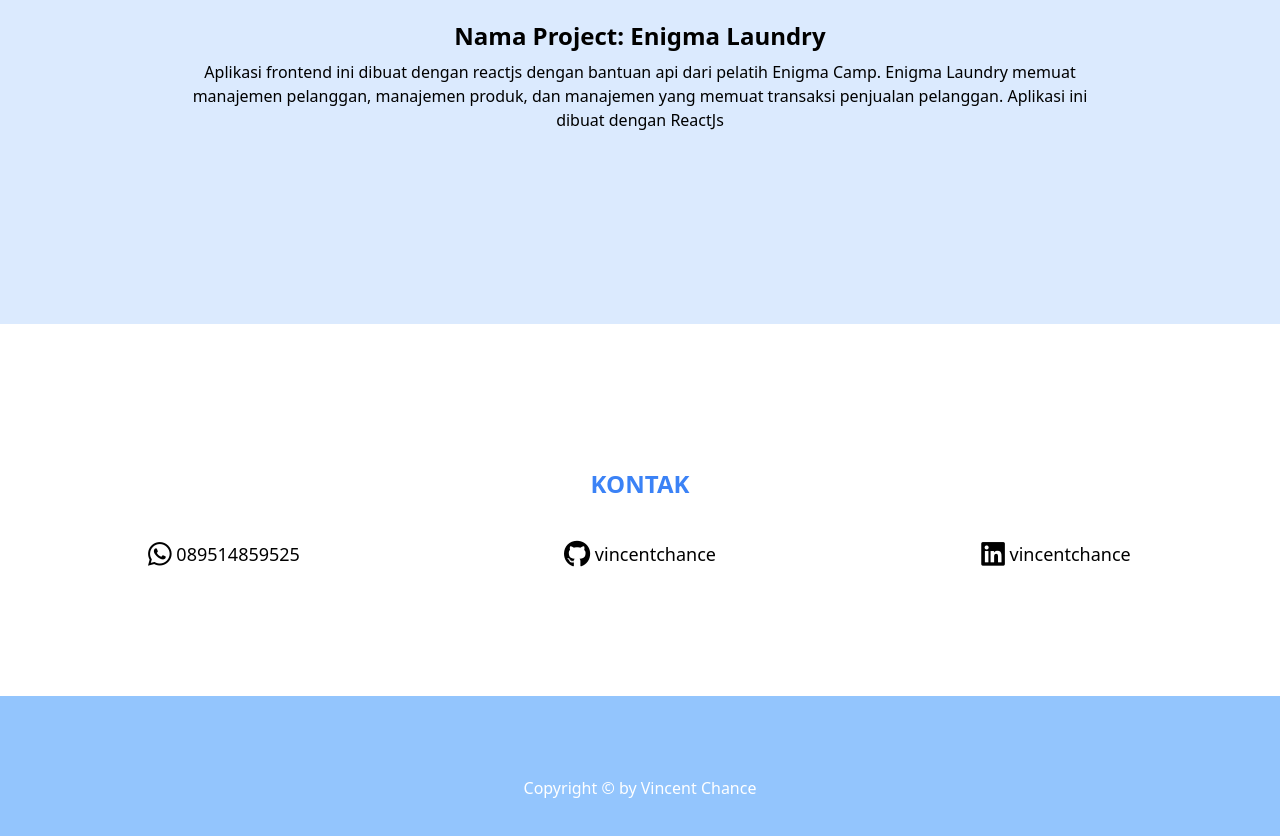
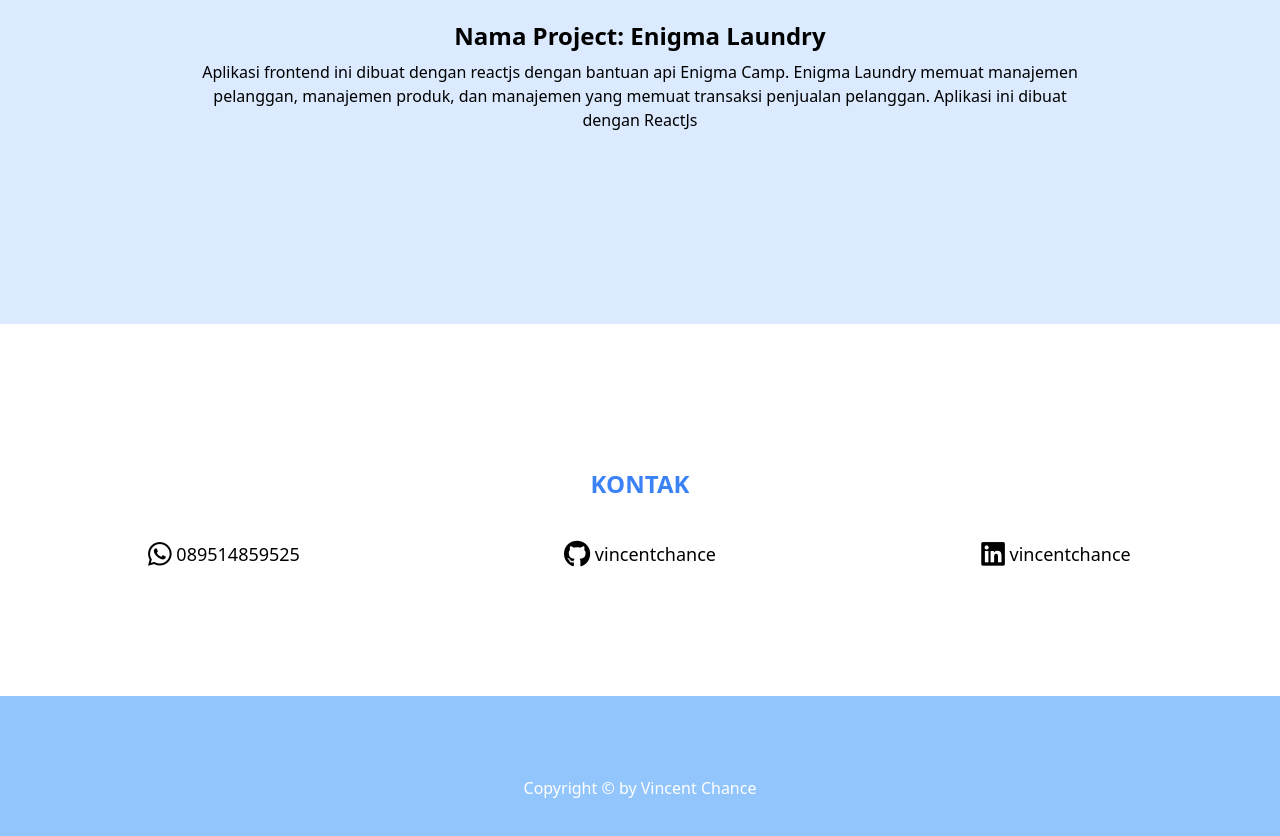
Before and after one commit to vincentchance/vincentchance.github.io, a website: page index.html in a window 1280 px wide. Shown: the part 1639-2475 px from the top of the page. Drawn offline with Linux system fonts and the light colour scheme.

Commit message:
[UPDATE] ubah keterangan project

```diff
--- a/index.html
+++ b/index.html
@@ -95,7 +95,7 @@
 						<button class="absolute top-1/2 right-0 transform -translate-y-1/2 bg-slate-500 text-white p-2" id="nextBtn">Next</button>
 					</div>
 					<h2 class="font-semibold sm:text-2xl mb-2">Nama Project: Enigma Laundry</h2>
-					<p>Aplikasi frontend ini dibuat dengan reactjs dengan bantuan api dari pelatih Enigma Camp. Enigma Laundry memuat manajemen pelanggan, manajemen produk, dan manajemen yang memuat transaksi penjualan pelanggan. Aplikasi ini dibuat dengan ReactJs<p>
+					<p>Aplikasi frontend ini dibuat dengan reactjs dengan bantuan api Enigma Camp. Enigma Laundry memuat manajemen pelanggan, manajemen produk, dan manajemen yang memuat transaksi penjualan pelanggan. Aplikasi ini dibuat dengan ReactJs<p>
 				</div>
 			</div>
 		</div>
```
